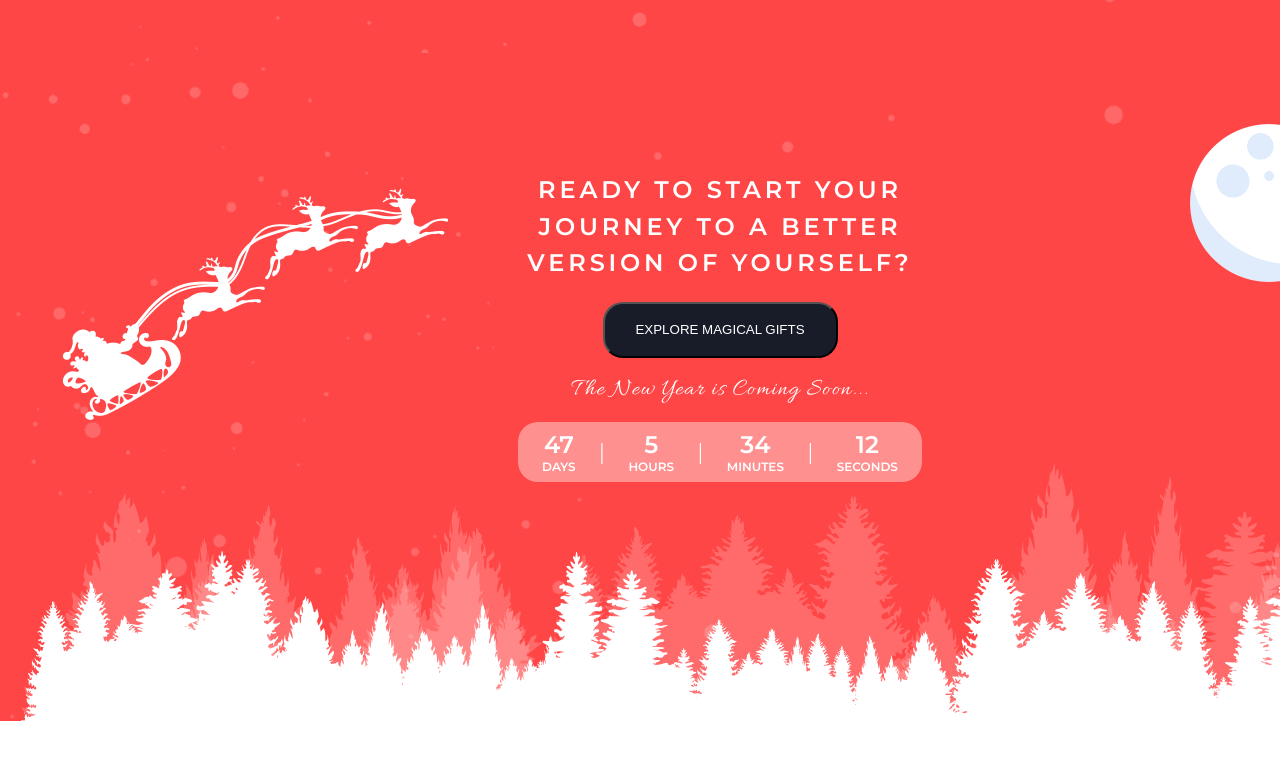
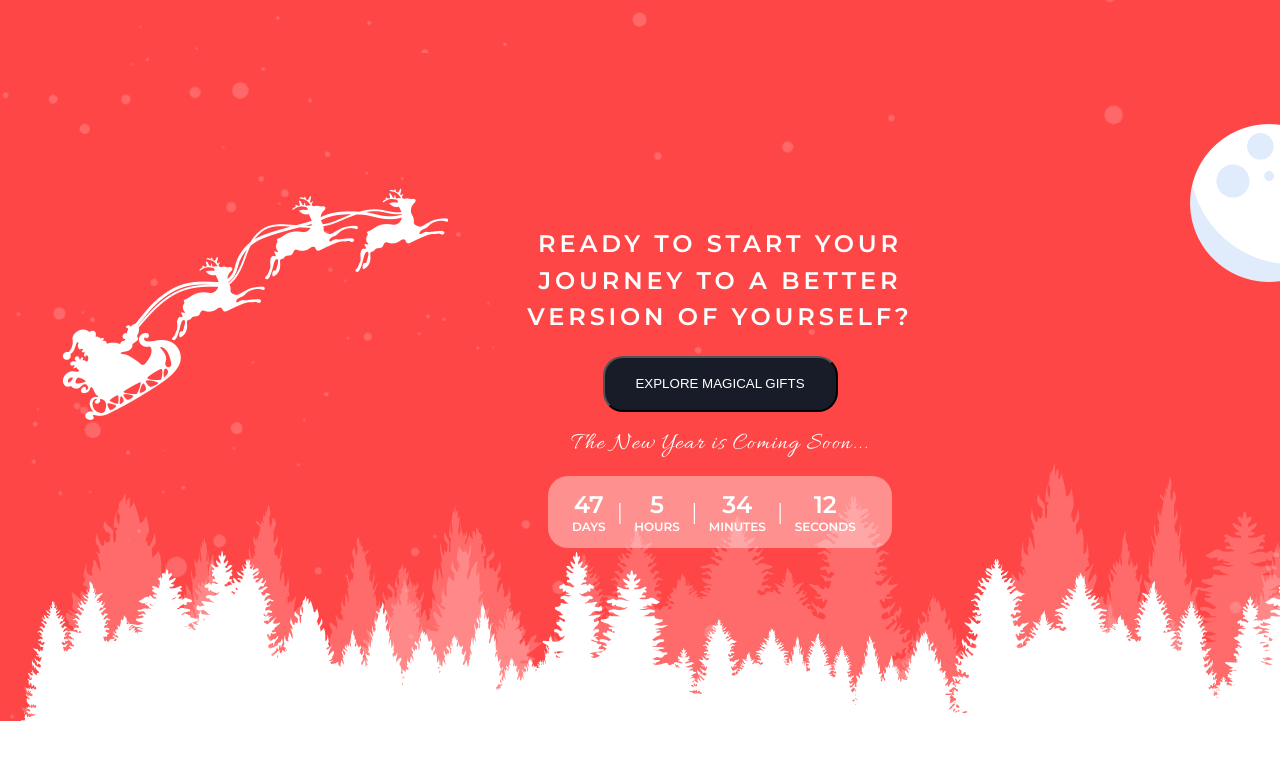
Before and after one commit to user49324809/rsschool-cv, a plain HTML site: page christmas-shop/index.html in a window 1280 px wide. Shown: the part 2431-3209 px from the top of the page. Drawn offline with Linux system fonts and the light colour scheme.

Commit message:
init: file

```diff
--- a/christmas-shop/css/block_five.css
+++ b/christmas-shop/css/block_five.css
@@ -19,7 +19,7 @@
     max-width: 426px;
     height: 428px;
     padding-left: 507px;
-    padding-top: 60px;
+    padding-top: 120px;
 }
 
 .block_five_title{
@@ -92,23 +92,28 @@
     display: flex;
     background: rgba(255, 255, 255, 0.4);
     border-radius: 20px;
+    width: 344px;
+    height: 72px;
+    text-align: center;
+    gap: 12;
 }
 
 .journey_days {
     display: flex;
     align-items: center;
+    text-align: center;
     justify-content: center;
-    padding: 8px 0;
     list-style: none;
-    padding-left: 12px;
-    padding-right: 12px;
+    padding-left: 24px;
+    padding-right: 24px;
+    gap: 12;
 }
 
 .days {
     display: flex;
     flex-direction: column;
     align-items: center;
-    padding: 0 12px;
+    gap: 12;
 }
 
 .number {
@@ -116,6 +121,7 @@
     font-weight: 600;
     font-size: 24px;
     color: #FFFFFF;
+    gap: 12;
 }
 
 .word {
```
Also changed, not shown: christmas-shop/gallery/gifts.css (+7 -0 lines).
